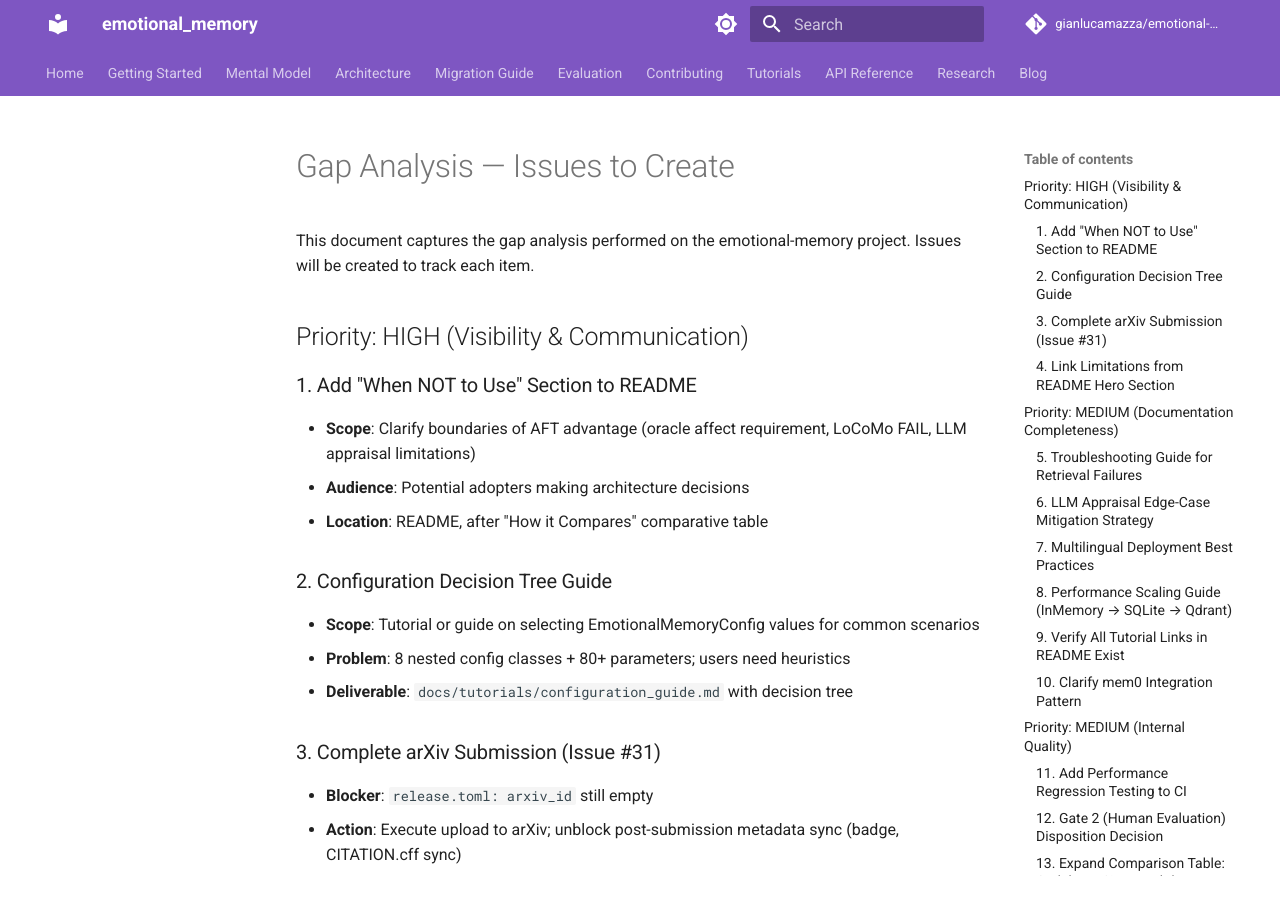
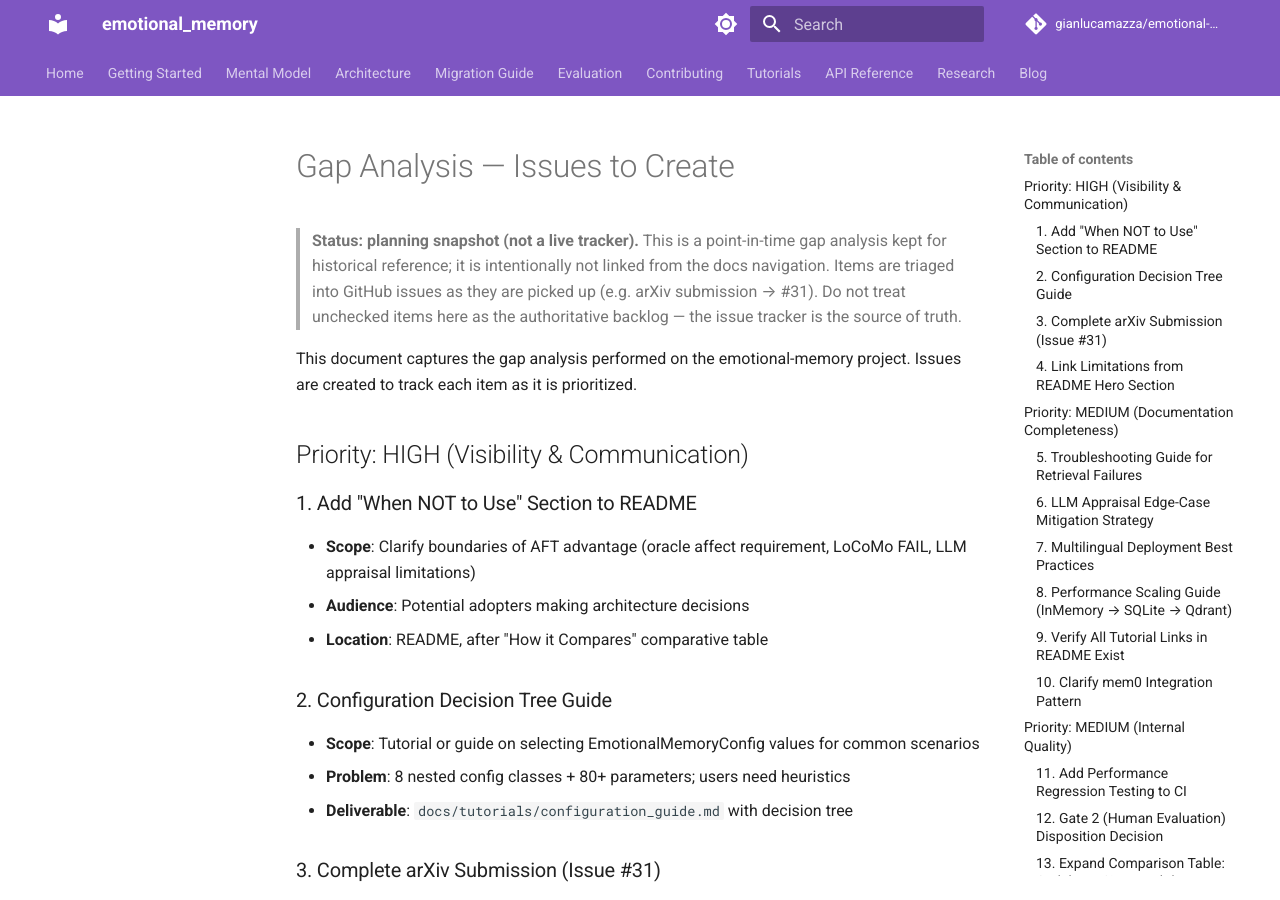
Before and after one commit to gianlucamazza/emotional-memory, an MkDocs documentation site: the page built from docs/gap_analysis_issues.md, in a window 1280 px wide and 900 px high. Built offline with MkDocs 1.6.1 and Material for MkDocs 9.7.7, drawn with Linux system fonts in a browser that asks for light colours; comment, search, counter and statistics services are not loaded.

Commit message:
docs: align fidelity count to 127, integrate Addendum N appraisal diagnosis
- Update the live fidelity-test count 126→127 in current claims (README,
  comparison, benchmarks, 08_limitations, 09_current_evidence, and the
  claim_validation_matrix SSOT). Dated snapshots (audit_2026-04, the April
  kickoff blog, 11_dominance_design "existing" baseline) are left historical.
- Integrate the Addendum N (WP-1a) appraisal-calibration diagnosis into
  09_current_evidence (§Hg1 Diagnosis): valence tracks gold strongly
  (r≈0.81–0.88) but is positively biased; the prompt-only calibration attempt
  FAILED (Hn1/Hn2) yet nearly removed the valence bias — the Hg1 null is a
  calibration problem on valence, not capability.
- claim_validation_matrix: drop stale "does not block v0.11.0" → "v0.11.x line".
- mental_model: reword the s6 resonance-boost line (no longer "placeholder").
- gap_analysis_issues: add a status banner clarifying it is a planning
  snapshot, intentionally kept out of the docs nav.

Co-Authored-By: Claude Opus 4.8 (1M context) <noreply@anthropic.com>

```diff
--- a/docs/gap_analysis_issues.md
+++ b/docs/gap_analysis_issues.md
@@ -1,7 +1,13 @@
 # Gap Analysis — Issues to Create
 
+> **Status: planning snapshot (not a live tracker).** This is a point-in-time gap
+> analysis kept for historical reference; it is intentionally not linked from the
+> docs navigation. Items are triaged into GitHub issues as they are picked up
+> (e.g. arXiv submission → #31). Do not treat unchecked items here as the
+> authoritative backlog — the issue tracker is the source of truth.
+
 This document captures the gap analysis performed on the emotional-memory project.
-Issues will be created to track each item.
+Issues are created to track each item as it is prioritized.
 
 ## Priority: HIGH (Visibility & Communication)
 
```
Also changed, not shown: README.md (+3 -3 lines), docs/benchmarks.md (+2 -2 lines), docs/comparison.md (+1 -1 lines), docs/mental_model.md (+1 -1 lines), docs/research/08_limitations.md (+1 -1 lines), docs/research/09_current_evidence.md (+20 -2 lines), docs/research/claim_validation_matrix.json (+3 -3 lines).
